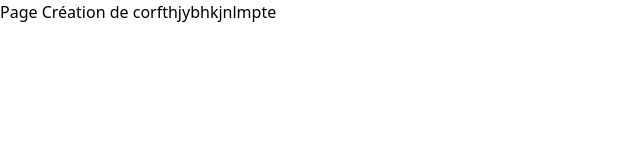
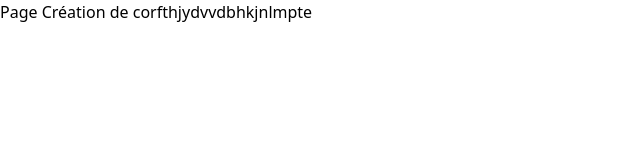
Before and after one commit to yoyo5053/mspr-cofrap, a React app in the folder frontend/: page /create-account in a window 1280 px wide. Shown: the top 160 px of the page, without its empty margins (0-640 px from the left). Built offline with nearby package versions, Linux system fonts and the light colour scheme; the HTML template or start-up script is replaced by a standard one.

Commit message:
SCRUM-3 [INF-T03] Mise en place des outils : ClickUp, Bitbucket, Jira, Discord

```diff
--- a/frontend/src/pages/CreateAccount.jsx
+++ b/frontend/src/pages/CreateAccount.jsx
@@ -1,4 +1,4 @@
 function CreateAccount() {
-    return <div>Page Création de corfthjybhkjnlmpte</div>
+    return <div>Page Création de corfthjydvvdbhkjnlmpte</div>
 }
 export default CreateAccount
```
